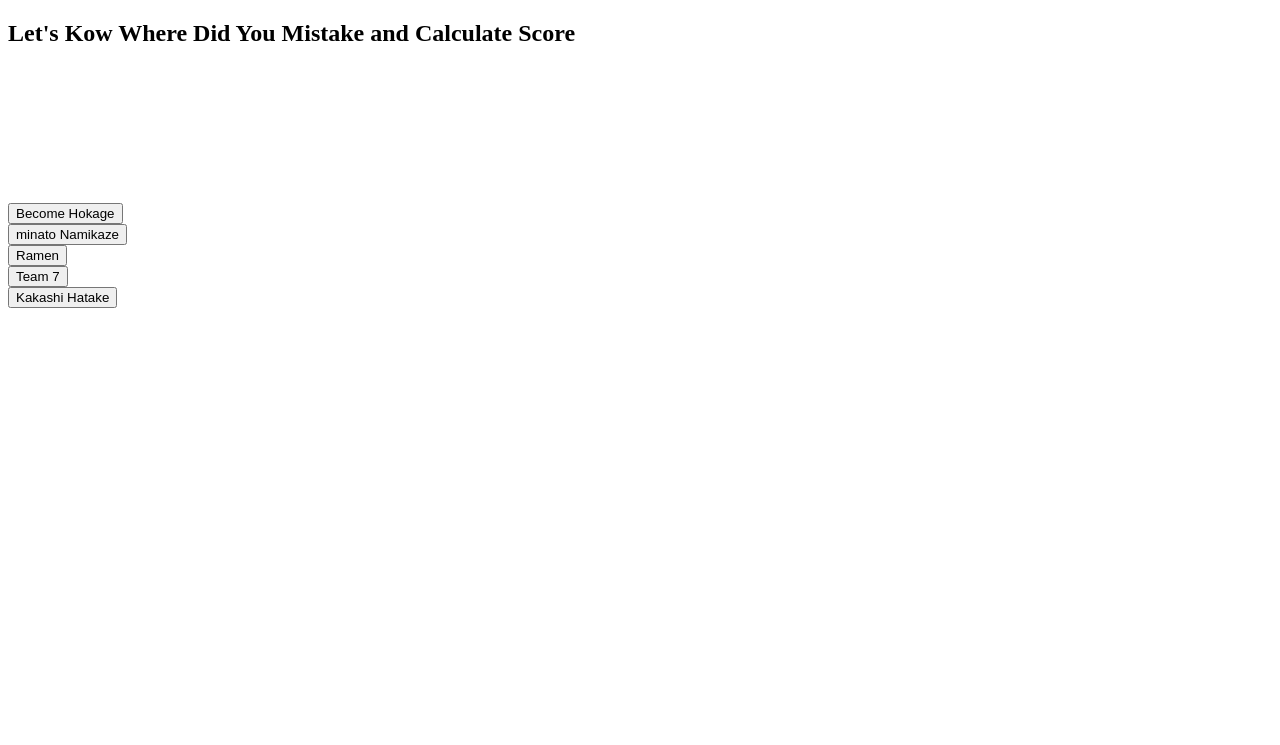
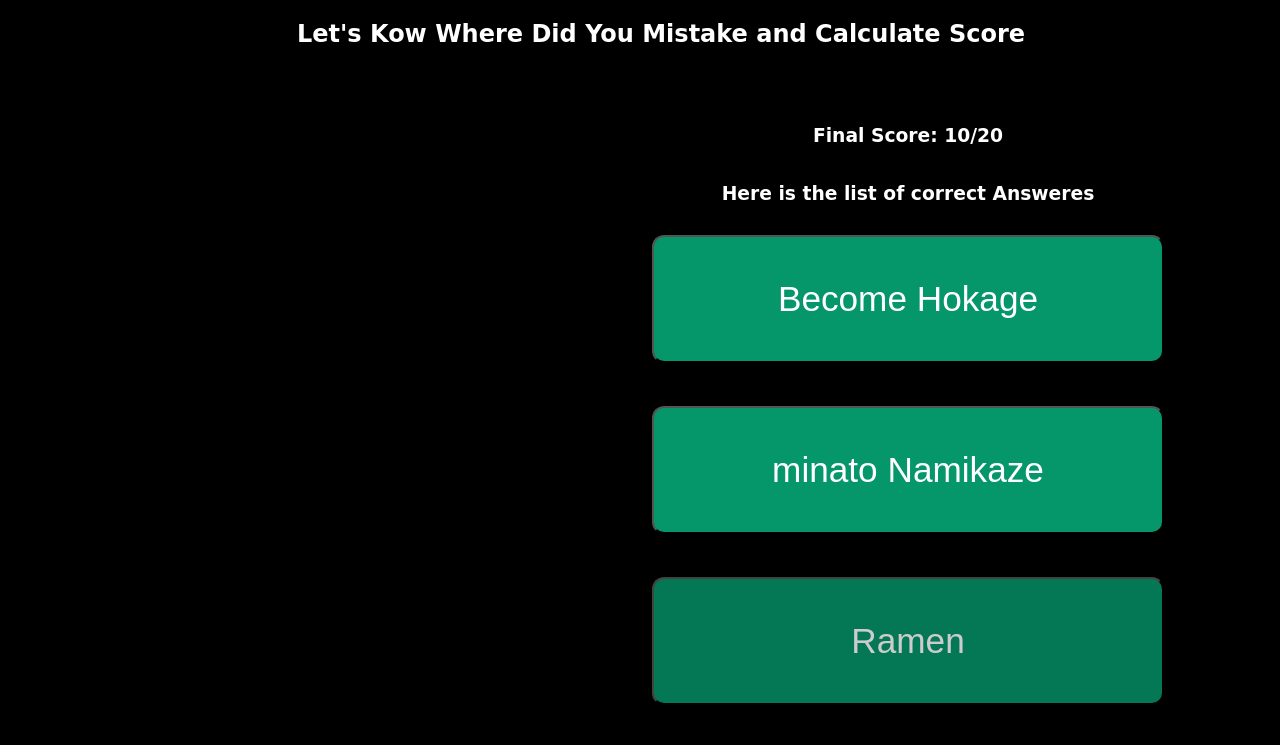
Before and after one commit to utkarshducoder/Quiz-Assignmnent, a plain HTML site: page result/result.html in a window 1280 px wide. Shown: the top 745 px of the page. Drawn offline with Linux system fonts and the light colour scheme.

Commit message:
Update result.html

```diff
--- a/result/result.html
+++ b/result/result.html
@@ -5,7 +5,7 @@
     <meta http-equiv="X-UA-Compatible" content="IE=edge">
     <meta name="viewport" content="width=device-width, initial-scale=1.0">
     <title>Results</title>
-    <link rel="stylesheet" href="../Quiz styles/result.css" class="css">
+    <link rel="stylesheet" href="./result.css" class="css">
 </head>
 <body>
 
```
